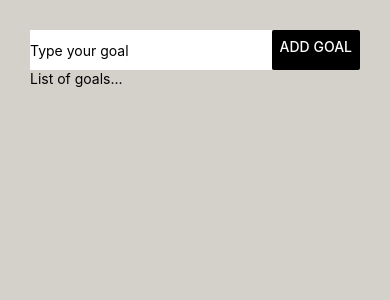
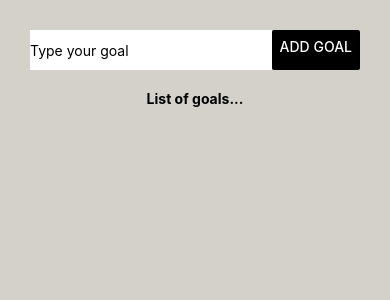
Before and after one commit to Mar-Issah/personal-goals-app, a React Native app: screen / in a window 390 px wide. Shown: the top 300 px of the page. Built offline with nearby package versions, Linux system fonts and the light colour scheme.

Commit message:
feat: change list heading font weight to bold

```diff
--- a/app/screens/Goals.jsx
+++ b/app/screens/Goals.jsx
@@ -9,8 +9,8 @@ const Goals = (props) => {
         <TextInput placeholder='Type your goal' style={styles.textInput} />
         <Button title='ADD GOAL' color='#000' style={styles.button} />
       </View>
-      <View>
-        <Text>List of goals...</Text>
+      <View style={styles.goalContainer}>
+        <Text style={styles.listText}>List of goals...</Text>
       </View>
     </View>
   );
@@ -30,6 +30,13 @@ const styles = StyleSheet.create({
     width: '75%',
     backgroundColor: '#fff',
   },
+  goalContainer: {
+    marginTop: 20,
+    alignItems: 'center',
+  },
+  listText: {
+    fontWeight: 'bold',
+  },
 });
 
 export default Goals;
```
